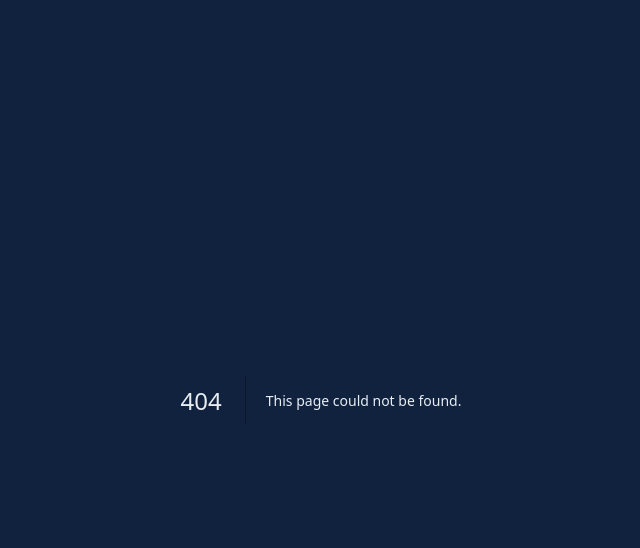
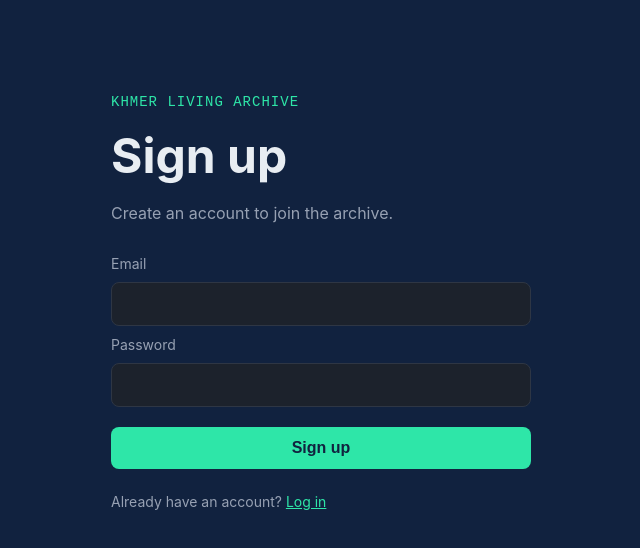
Before and after one commit to Sovichey/khmer-ricecakes-archive, a Next.js app: page /signup in a window 1280 px wide. Before the commit this address had no page. Shown: the top 548 px of the page, without its empty margins (319-959 px from the left). Built offline with nearby package versions, Linux system fonts and the light colour scheme.

Commit message:
feat: setup supabase client with @supabase/ssr [AI ASSIST]

```diff
--- a/app/page.js
+++ b/app/page.js
@@ -2,6 +2,7 @@
 
 import { useState } from "react";
 import EntryCard from "../components/EntryCard";
+import AuthHeader from "../components/AuthHeader";
 import collection from "../collection.config.js";
 import entries from "../data/entries.js";
 
@@ -116,6 +117,7 @@ export default function Home() {
 
   return (
     <main style={styles.wrap}>
+      <AuthHeader />
       <p style={styles.kicker}>KHMER LIVING ARCHIVE</p>
       <h1 style={styles.title}>{collection.name}</h1>
       <p style={styles.description}>{collection.description}</p>
--- /dev/null
+++ b/app/signup/page.js
@@ -0,0 +1,23 @@
+import Link from "next/link";
+import AuthForm from "../../components/AuthForm";
+
+export default function SignupPage() {
+  return (
+    <main style={styles.wrap}>
+      <p style={styles.kicker}>KHMER LIVING ARCHIVE</p>
+      <h1 style={styles.title}>Sign up</h1>
+      <p style={styles.description}>Create an account to join the archive.</p>
+      <AuthForm mode="signup" />
+      <p style={styles.prompt}>Already have an account? <Link href="/login" style={styles.link}>Log in</Link></p>
+    </main>
+  );
+}
+
+const styles = {
+  wrap: { maxWidth: 420, margin: "0 auto", padding: "clamp(40px, 10vw, 80px) 24px" },
+  kicker: { fontFamily: "'Courier New', monospace", color: "#2EE6A8", fontSize: 14, letterSpacing: 1 },
+  title: { fontSize: "clamp(32px, 8vw, 48px)", margin: "16px 0 12px" },
+  description: { color: "#97A1B3", lineHeight: 1.6 },
+  prompt: { color: "#97A1B3", fontSize: 14, marginTop: 24 },
+  link: { color: "#2EE6A8" },
+};
--- /dev/null
+++ b/components/AuthForm.js
@@ -0,0 +1,57 @@
+"use client";
+
+import { useState } from "react";
+import { useRouter } from "next/navigation";
+import { getSupabaseBrowserClient } from "../lib/supabase/client";
+
+export default function AuthForm({ mode }) {
+  const router = useRouter();
+  const [email, setEmail] = useState("");
+  const [password, setPassword] = useState("");
+  const [error, setError] = useState("");
+  const [message, setMessage] = useState("");
+  const isLogin = mode === "login";
+
+  async function handleSubmit(event) {
+    event.preventDefault();
+    setError("");
+    setMessage("");
+    const supabase = getSupabaseBrowserClient();
+    const result = isLogin
+      ? await supabase.auth.signInWithPassword({ email, password })
+      : await supabase.auth.signUp({ email, password });
+
+    if (result.error) {
+      setError(isLogin ? "Invalid email or password" : "Unable to create account");
+      return;
+    }
+
+    if (isLogin || result.data.session) {
+      router.push("/");
+      router.refresh();
+    } else {
+      setMessage("Account created. You can now log in.");
+    }
+  }
+
+  return (
+    <form onSubmit={handleSubmit} style={styles.form}>
+      <label htmlFor="email" style={styles.label}>Email</label>
+      <input id="email" type="email" required value={email} onChange={(event) => setEmail(event.target.value)} style={styles.input} />
+      <label htmlFor="password" style={styles.label}>Password</label>
+      <input id="password" type="password" required minLength={6} value={password} onChange={(event) => setPassword(event.target.value)} style={styles.input} />
+      <button type="submit" style={styles.button}>{isLogin ? "Log in" : "Sign up"}</button>
+      {error && <p role="alert" style={styles.error}>{error}</p>}
+      {message && <p role="status" style={styles.message}>{message}</p>}
+    </form>
+  );
+}
+
+const styles = {
+  form: { display: "grid", gap: 10, marginTop: 28 },
+  label: { color: "#97A1B3", fontSize: 14 },
+  input: { padding: "12px 14px", border: "1px solid #2E3644", borderRadius: 8, backgroundColor: "#1C222C", color: "#E8EDF2", fontSize: 16 },
+  button: { marginTop: 10, padding: "12px 16px", border: 0, borderRadius: 8, backgroundColor: "#2EE6A8", color: "#11223f", fontSize: 16, fontWeight: 700, cursor: "pointer" },
+  error: { color: "#FF9E9E", margin: "8px 0 0" },
+  message: { color: "#2EE6A8", margin: "8px 0 0" },
+};
--- /dev/null
+++ b/lib/supabase/client.js
@@ -0,0 +1,14 @@
+import { createBrowserClient } from "@supabase/ssr";
+
+let supabase;
+
+export function getSupabaseBrowserClient() {
+  if (!supabase) {
+    supabase = createBrowserClient(
+      process.env.NEXT_PUBLIC_SUPABASE_URL,
+      process.env.NEXT_PUBLIC_SUPABASE_PUBLISHABLE_KEY,
+    );
+  }
+
+  return supabase;
+}
--- a/package.json
+++ b/package.json
@@ -8,6 +8,8 @@
     "start": "next start"
   },
   "dependencies": {
+    "@supabase/ssr": "^0.12.7",
+    "@supabase/supabase-js": "^2.116.0",
     "next": "^16.3.1",
     "react": "^19.2.8",
     "react-dom": "^19.2.8"
```
Also changed, not shown: app/login/page.js (added, +23 -0 lines), components/AuthHeader.js (added, +45 -0 lines), lib/supabase/server.js (added, +23 -0 lines), proxy.js (added, +36 -0 lines), 2 other files (tests, documents, lock files or other folders).
